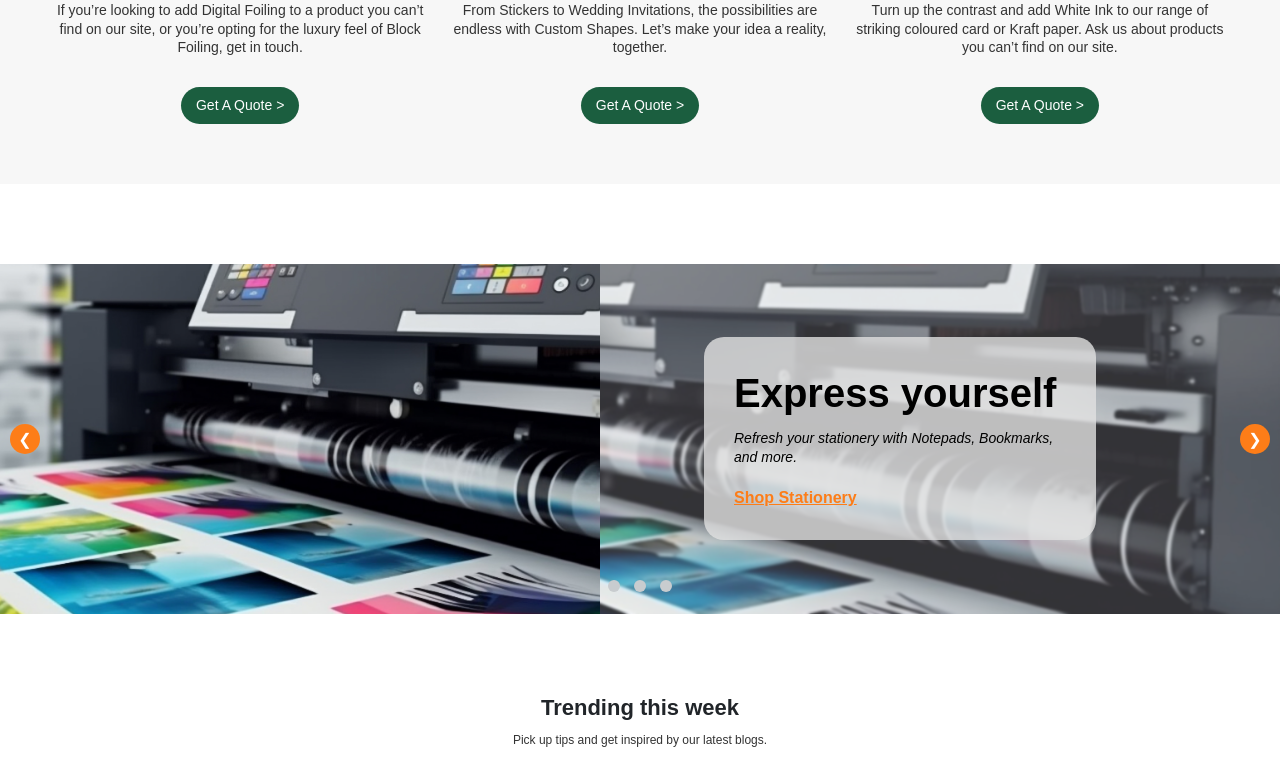
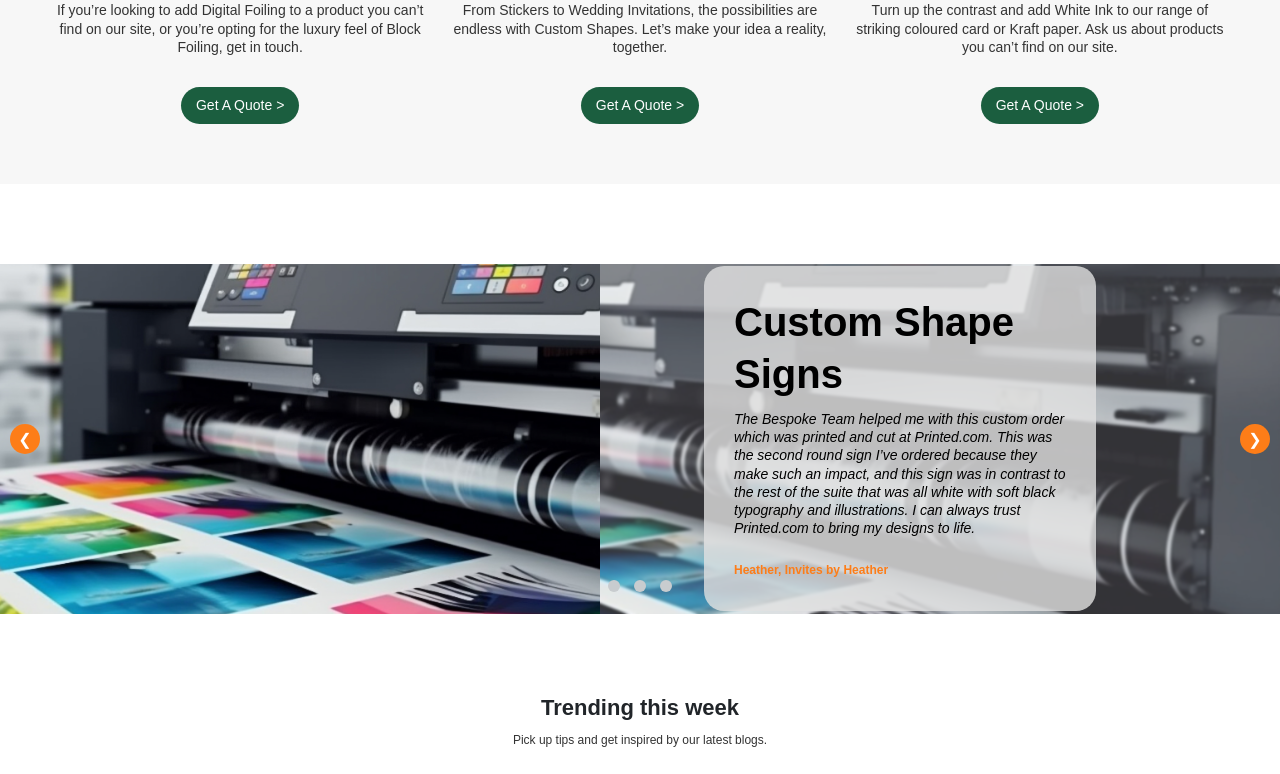
Before and after one commit to RinaDhanaba/printed, a PHP site: page /bespoke-service in a window 1280 px wide. Shown: the part 2706-3480 px from the top of the page. Run offline with PHP 8.4, Linux system fonts and the light colour scheme.

Commit message:
slider content

```diff
--- a/bespoke-service.php
+++ b/bespoke-service.php
@@ -150,28 +150,25 @@ $requests = [
 <?php
 $hero_slider = [
     [
-        "title" => "Express yourself",
-        "para" => "Refresh your stationery with Notepads, Bookmarks, and more.",
+        "title" => "Custom Shape Signs",
+        "para" => "The Bespoke Team helped me with this custom order which was printed and cut at Printed.com. This was the second round sign I’ve ordered because they make such an impact, and this sign was in contrast to the rest of the suite that was all white with soft black typography and illustrations. I can always trust Printed.com to bring my designs to life.",
         "image" => "./media/modern-printing-press-produces-multi-colored-printouts-accurately-generated-by-ai.jpg",
-        "button_text" => "Shop Stationery",
-        "link" => "#",
-        "color" => "#960145"
+        "button_text" => "Heather, Invites by Heather",
+        "link" => "#"
     ],
     [
-        "title" => "Put your best card forward",
-        "para" => "Create high-quality Business Cards starting from £8.50.",
+        "title" => "Lady Bug Gate Fold Invites",
+        "para" => "In creating this Bespoke Invitation I had great and fast responses from the Printed.com Bespoke Team. I sent over my idea and had a quote fairly quickly. And then the art handoff and print order was very easy. Most importantly, my client and I were both so happy with the finished result!",
         "image" => "./media/man-working-printing-house-with-paper-paints.jpg",
-        "button_text" => "Shop Business Cards",
-        "link" => "#",
-        "color" => "#55267E"
+        "button_text" => "Jennifer, Jennifer’s Paper",
+        "link" => "#"
     ],
     [
-        "title" => "Your love story starts here",
-        "para" => "Begin your journey with beautiful wedding prints to mark your big day.",
+        "title" => "Die Cut Tipi",
+        "para" => "I love quirky designs and I wanted something that people will remember and have fun with. I worked closely with Printed.com to create a Bespoke order, they were fab at giving advice and we did a few test versions before the final piece. The design has lots of Special Finishes like Die Cut, fold marks and cuts inserted for you to pop your tipi poles into. It was great receiving the final printed design and building this into our own little tipi - it’s been even better watching all of our guests receive them and watching them build their tipis too!",
         "image" => "./media/leaflets-_-flyers-nav-image-3_11.jpg",
-        "button_text" => "Shop Wedding Print",
-        "link" => "#",
-        "color" => "#0282e7"
+        "button_text" => "Emma, Hello Emma Fisher",
+        "link" => "#"
     ]
 ];
 ?>
--- a/css/bespoke-service.css
+++ b/css/bespoke-service.css
@@ -233,4 +233,6 @@ font-weight: 600;
 .bespoke-service-slider .text-section a{
     color: var(--primary-color);
     font-weight: 600;
+    font-size: 12px;
+    text-decoration: none;
 }
```
